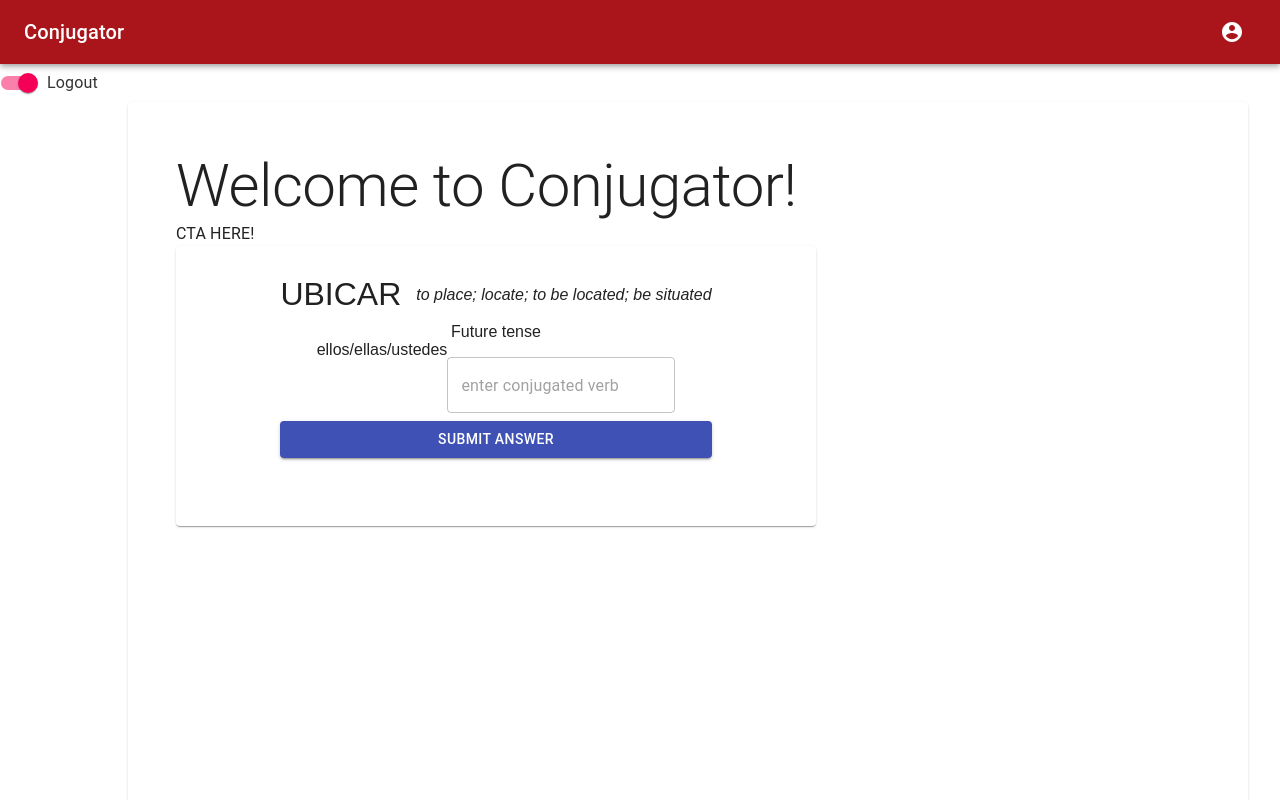
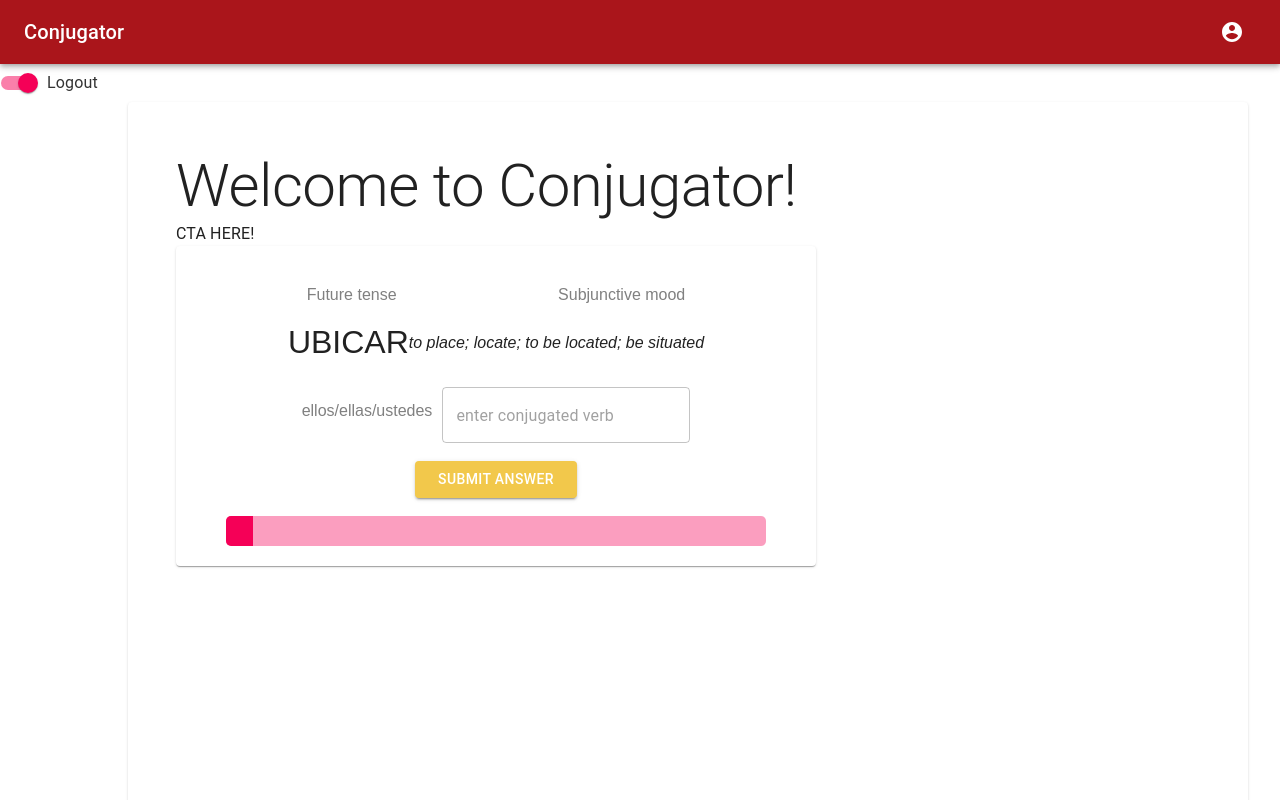
Before and after one commit to buildweek-conjugator/Frontend, a React app in the folder conjugator/: page /game in a window 1280 px wide. Shown: the top 800 px of the page. Built offline with nearby package versions, Linux system fonts and the light colour scheme.

Commit message:
removed dom selector and edited more styling

```diff
--- a/conjugator/package.json
+++ b/conjugator/package.json
@@ -15,6 +15,7 @@
     "react-router-dom": "^5.0.1",
     "react-scripts": "^3.0.1",
     "react-sticky": "^6.0.3",
+    "reactstrap": "^8.0.1",
     "redux": "^4.0.4",
     "redux-logger": "^3.0.6",
     "redux-thunk": "^2.3.0",
--- a/conjugator/src/views/App.scss
+++ b/conjugator/src/views/App.scss
@@ -17,8 +17,4 @@
       padding: 3rem;
     }
   }
-
-  .progress-bar {
-    height: 30px;
-  }
 }
--- a/conjugator/src/views/components/ConjugatorGame/ConjugatorGame.js
+++ b/conjugator/src/views/components/ConjugatorGame/ConjugatorGame.js
@@ -1,6 +1,7 @@
 import React from "react";
 import { useState } from "react";
 import axios from "axios";
+// import { Alert } from 'reactstrap';
 
 import Paper from "@material-ui/core/Paper";
 import { makeStyles, withStyles } from "@material-ui/core/styles";
@@ -11,6 +12,23 @@ import TextField from "@material-ui/core/TextField";
 import Button from "@material-ui/core/Button";
 
 import ProgressBar from "../ProgressBar/ProgressBar";
+
+const useStyles = makeStyles(theme => ({
+  container: {
+    display: "flex",
+    flexWrap: "wrap"
+  },
+  textField: {
+    marginLeft: theme.spacing(1),
+    marginRight: theme.spacing(1)
+  },
+  dense: {
+    marginTop: theme.spacing(2)
+  },
+  menu: {
+    width: 200
+  }
+}));
 
 const data = {
   answer: "ubicaren",
@@ -65,16 +83,15 @@ export default function ConjugatorGame() {
   function handleSubmit(event) {
     event.preventDefault();
     // console.log("event.target.value", event.target.value)
-
-    let verb_value = document.getElementById("outlined-name");
+    const targetInput = event.target.value;
 
     if (verb.value === verb.answer) {
       setCompleted(completed + 10);
-      verb_value.style = "background:lightgreen;";
+      targetInput.style = "background:#D9EFDE;";
 
       // setTimeout(function(){randomAxios()}, 2000)
     } else {
-      verb_value.style = "background:red;";
+      targetInput.style = "background:#F8D7DA;";
     }
   }
   // step4 if then statement if correct moves to next question,else red box of saddness.
@@ -87,16 +104,17 @@ export default function ConjugatorGame() {
         autoComplete="off"
         onSubmit={handleSubmit}
       >
+        <div className="tense-mood-container">
+          <span>{verb.tense} tense</span>
+          <span>{verb.mood} mood</span>
+        </div>
         <div className="verb-translation-container">
           <span className="verb">{verb.infinitive.toUpperCase()}</span>
           <span className="translation">{verb.translation}</span>
         </div>
 
-        <span>{verb.tense} tense</span>
-
-        <div className="subject">
-          <span>{verb.performer}</span>
-          {/* <span>    _____________________</span> */}
+        <div className="subject-input-container">
+          <span id="subject">{verb.performer}</span>
 
           <TextField
             id="outlined-name"
@@ -117,8 +135,8 @@ export default function ConjugatorGame() {
         >
           Submit Answer
         </Button>
+        <ProgressBar className="progress-bar" completed={completed} />
       </form>
-      <ProgressBar completed={completed} />
     </Paper>
   );
 }
--- a/conjugator/src/views/components/ConjugatorGame/ConjugatorGame.scss
+++ b/conjugator/src/views/components/ConjugatorGame/ConjugatorGame.scss
@@ -6,28 +6,64 @@
     align-items: center;
     text-align: center;
 
+    .form-container {
+        width: 90%;
+
+        .tense-mood-container {
+            display: flex;
+            justify-content: space-around;
+            margin: 20px auto;
+            color: grey;
+        }
+
         .verb-translation-container {
+            margin: 10px auto;
             display: flex;
             flex-direction: row;
             align-items: center;
+            justify-content: center;
 
             .verb {
                 font-size: 2rem;
-            margin: 10px auto;
             }
 
             .translation {
-            margin-left: 15px;
                 font-style: italic;
             }
         }
 
+        .subject-input-container {
+            margin: 10px auto;
+            display: flex;
+            flex-direction: row;
+            align-items: center;
+            justify-content: center;
+            color: grey;
+
+            #subject {
+                margin-right: 10px;
+            }
+
             #outlined-name {
-        width: 200px;
+                width: 220px;
+            }
         }
 
         .submit-button {
-        // width: 60px;
+            background-color: #F2C84B;
+            width: 30%;
+
+            &:hover{
+                background-color: darken(#F2C84B, 15%);
+            }
         }
 
+        .progress-bar {
+            // background: url(spanish-flag.jpg);
+            height: 30px;
+            object-fit: cover;
+            border-radius: 5px;
+            // background-color: #F2C84B;
         }
+    }
+}
--- a/conjugator/src/views/components/ProgressBar/ProgressBar.js
+++ b/conjugator/src/views/components/ProgressBar/ProgressBar.js
@@ -5,7 +5,7 @@ import LinearProgress from '@material-ui/core/LinearProgress';
 const useStyles = makeStyles({
   root: {
     flexGrow: 1,
-  },
+  }
 });
 
 export default function ProgressBar(props) {
@@ -22,6 +22,4 @@ export default function ProgressBar(props) {
       <LinearProgress className="progress-bar" color="secondary" variant="determinate" value={props.completed} />
     </div>
   );
-
-
-    }
+}
```
Also changed, not shown: conjugator/src/spanish-flag.jpg (added), 1 other file. Lines whose indentation alone changed are shown as unchanged.
